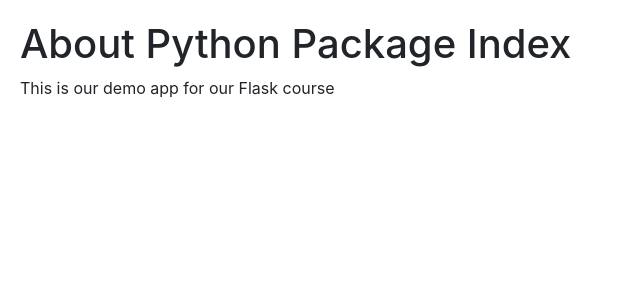
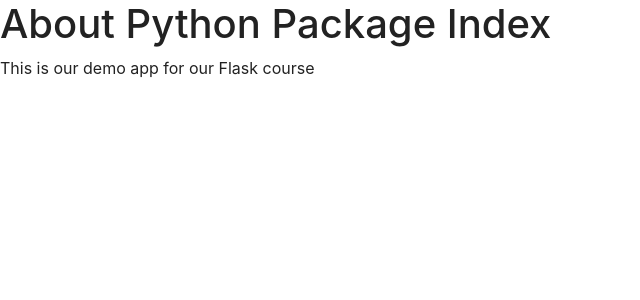
Before and after one commit to willschlitzer/flask-app-talkpython, a Flask app: page /about in a window 1280 px wide. Shown: the top 300 px of the page, without its empty margins (0-640 px from the left). Run offline with Flask 2, Linux system fonts and the light colour scheme; some libraries are stand-ins or nearby versions.

Commit message:
Update CSS styling sheet

```diff
--- a/pypi_org/static/css/site.css
+++ b/pypi_org/static/css/site.css
@@ -1,9 +1,17 @@
+body {
+    color: #222;
+    background: #fff;
+    margin: 0px;
+    padding: 0px;
+}
+
 .title {
     font-weight: bold;
 }
 
 .main_content {
-    padding: 20px;
+    padding: 0px;
+    margin: 0px;
 }
 
 nav {
```
